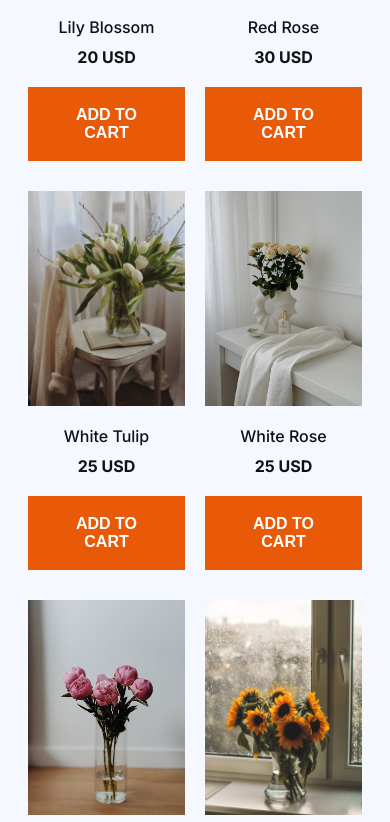
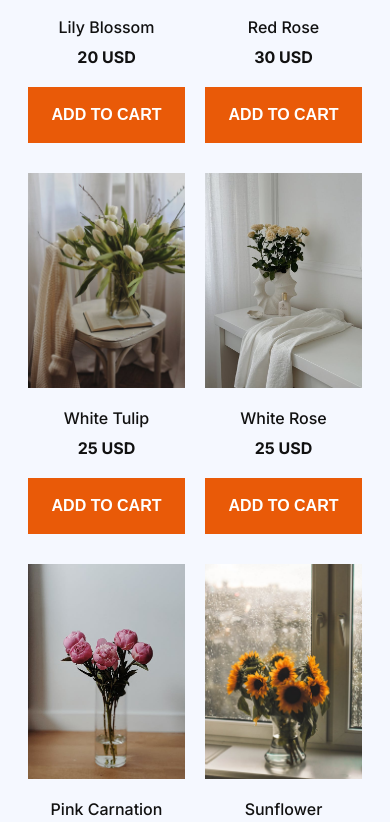
Before and after one commit to sayhan911/Assignment-Responsive-Flowers, a plain HTML site: page index.html in a window 390 px wide. Shown: the part 1013-1835 px from the top of the page. Drawn offline with Linux system fonts and the light colour scheme.

Commit message:
Fixed button padding

```diff
--- a/styles/styles.css
+++ b/styles/styles.css
@@ -479,7 +479,7 @@
     font-size: 16px;
 }
 .card-description button{
-    padding: 19px 30px;
+    padding: 19px 10px;
 }
 /* trusted seller section */
 .trusted-seller{
```
